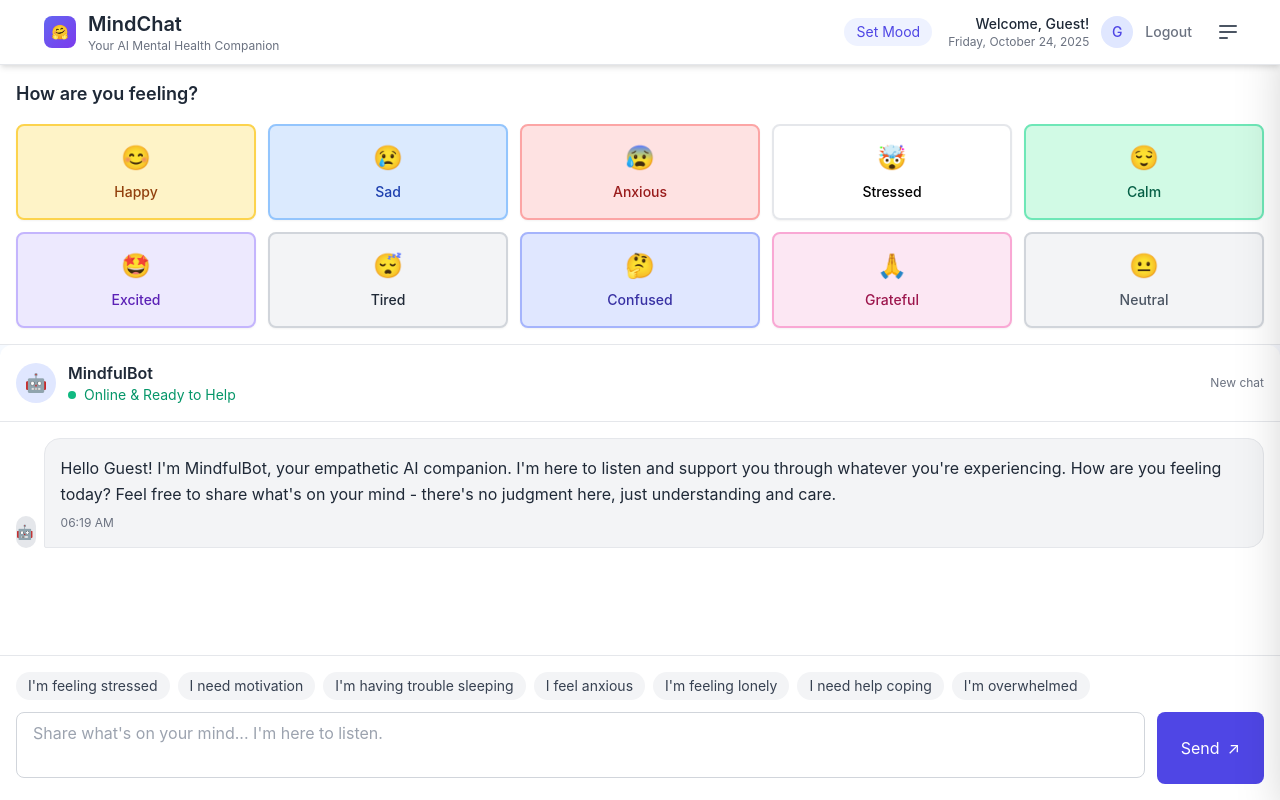
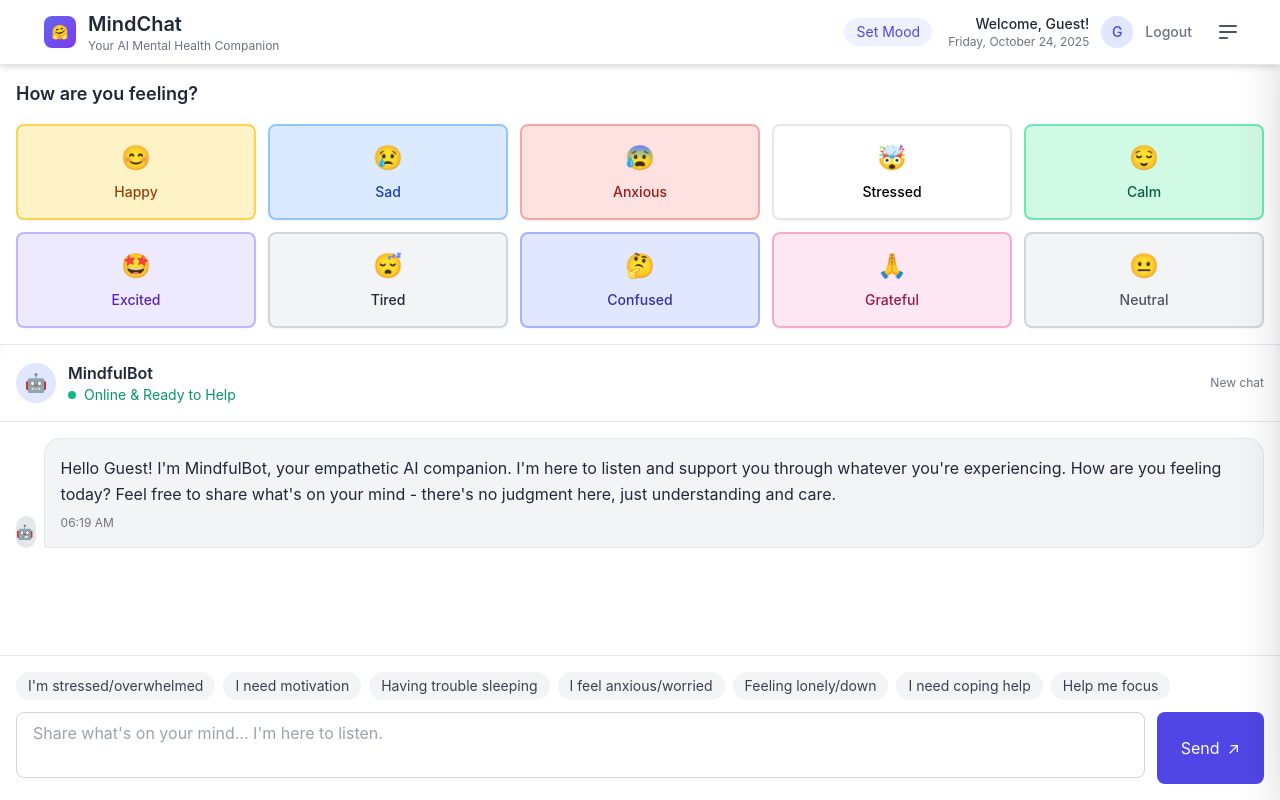
Before and after one commit to ashkarp7/mental-health-bot, a React (Create React App) app: page / in a window 1280 px wide. Built offline with nearby package versions, Linux system fonts and the light colour scheme.

Commit message:
Refactor InputArea component for improved UX
Updated quick response messages for brevity and clarity. Adjusted input field clearing delay and button padding.

```diff
--- a/src/components/Chat/InputArea.js
+++ b/src/components/Chat/InputArea.js
@@ -12,7 +12,7 @@ const InputArea = ({ onSendMessage, isLoading }) => {
 
       onSendMessage(inputMessage);
 
-      // FIXED: Delay clearing the input field slightly
+      // Delay clearing the input field slightly
       setTimeout(() => {
         setInputMessage('');
       }, 50);
@@ -41,14 +41,15 @@ const InputArea = ({ onSendMessage, isLoading }) => {
     }
   };
 
+  // ✅ EDITED: Shortened and consolidated Quick Response Messages
   const quickResponses = [
-    "I'm feeling stressed",
+    "I'm stressed/overwhelmed",
     "I need motivation",
-    "I'm having trouble sleeping",
-    "I feel anxious",
-    "I'm feeling lonely",
-    "I need help coping",
-    "I'm overwhelmed"
+    "Having trouble sleeping",
+    "I feel anxious/worried",
+    "Feeling lonely/down",
+    "I need coping help",
+    "Help me focus"
   ];
 
   return (
@@ -61,6 +62,7 @@ const InputArea = ({ onSendMessage, isLoading }) => {
               key={index}
               onClick={() => handleQuickResponse(response)}
               disabled={isLoading}
+              // Adjust button padding slightly to fit the shorter text better
               className="px-3 py-1 bg-gray-100 text-gray-700 rounded-full text-sm hover:bg-gray-200 disabled:opacity-50 disabled:cursor-not-allowed transition duration-200"
             >
               {response}
@@ -68,8 +70,6 @@ const InputArea = ({ onSendMessage, isLoading }) => {
           ))}
         </div>
       </div>
-
-      {/* REMOVED: All Voice/Recording Status JSX */}
 
       {/* Main Input Form */}
       <form onSubmit={handleSubmit} className="flex space-x-3">
```
